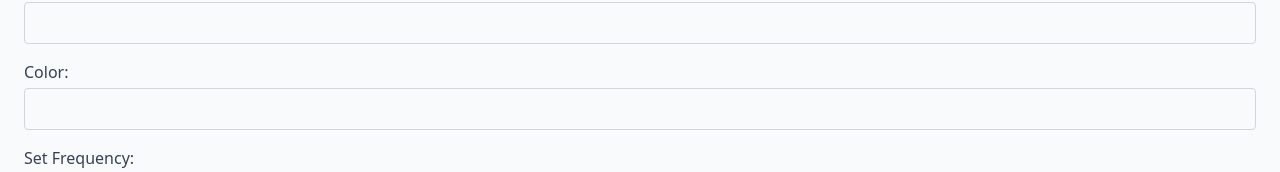
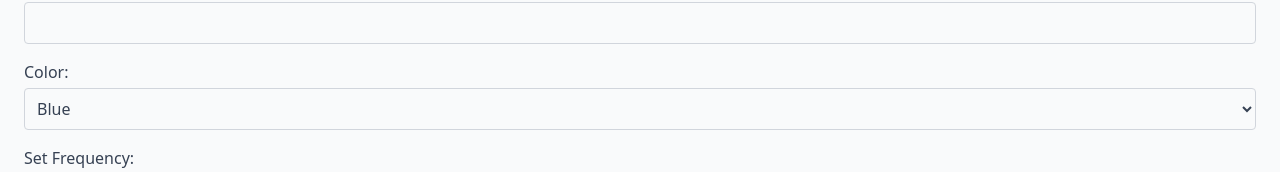
Before and after one commit to HabbitRabbit/habbit-rabbit-front, a React (Vite) app: page /create-habit in a window 1280 px wide. Shown: the part 258-430 px from the top of the page. Built offline with nearby package versions, Linux system fonts and the light colour scheme.

Commit message:
edit color part in the component createHabit

```diff
--- a/src/components/CreateHabit.jsx
+++ b/src/components/CreateHabit.jsx
@@ -87,12 +87,17 @@ function CreateHabit() {
                 <div>
                     <label className="block text-gray-700">
                         Color:
-                        <input
-                            type="text"
+                        <select
                             value={color}
                             onChange={(e) => setColor(e.target.value)}
                             className="mt-1 block w-full p-2 border border-gray-300 rounded"
-                        />
+                        >
+                            <option value="#0000ff">Blue</option>
+                            <option value="#ff0000">Red</option>
+                            <option value="#0fff00">Green</option>
+                            <option value="#ff00dc">Pink</option>
+                            <option value="#ecff00">Yellow</option>
+                        </select>
                     </label>
                 </div>
                 <div>
```
